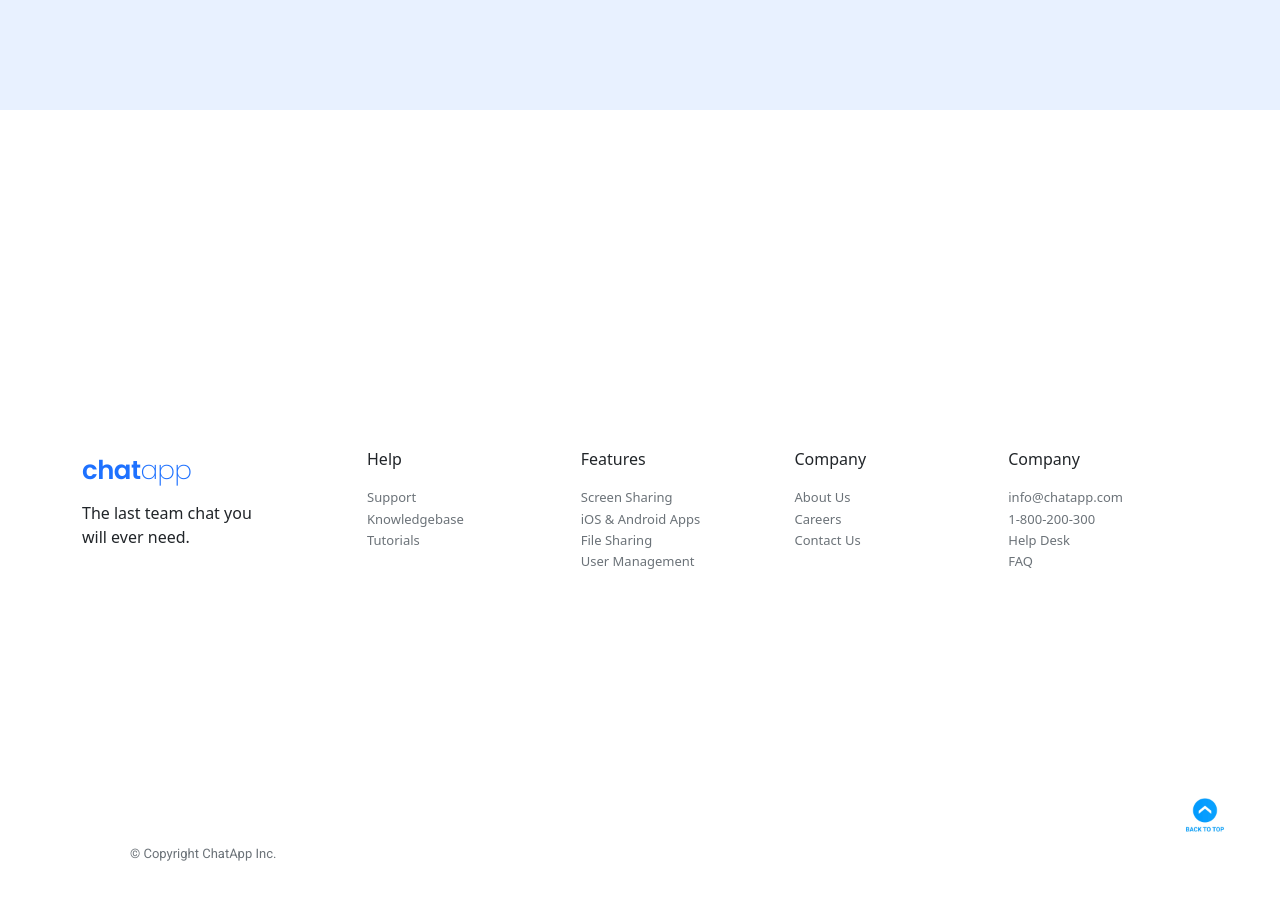
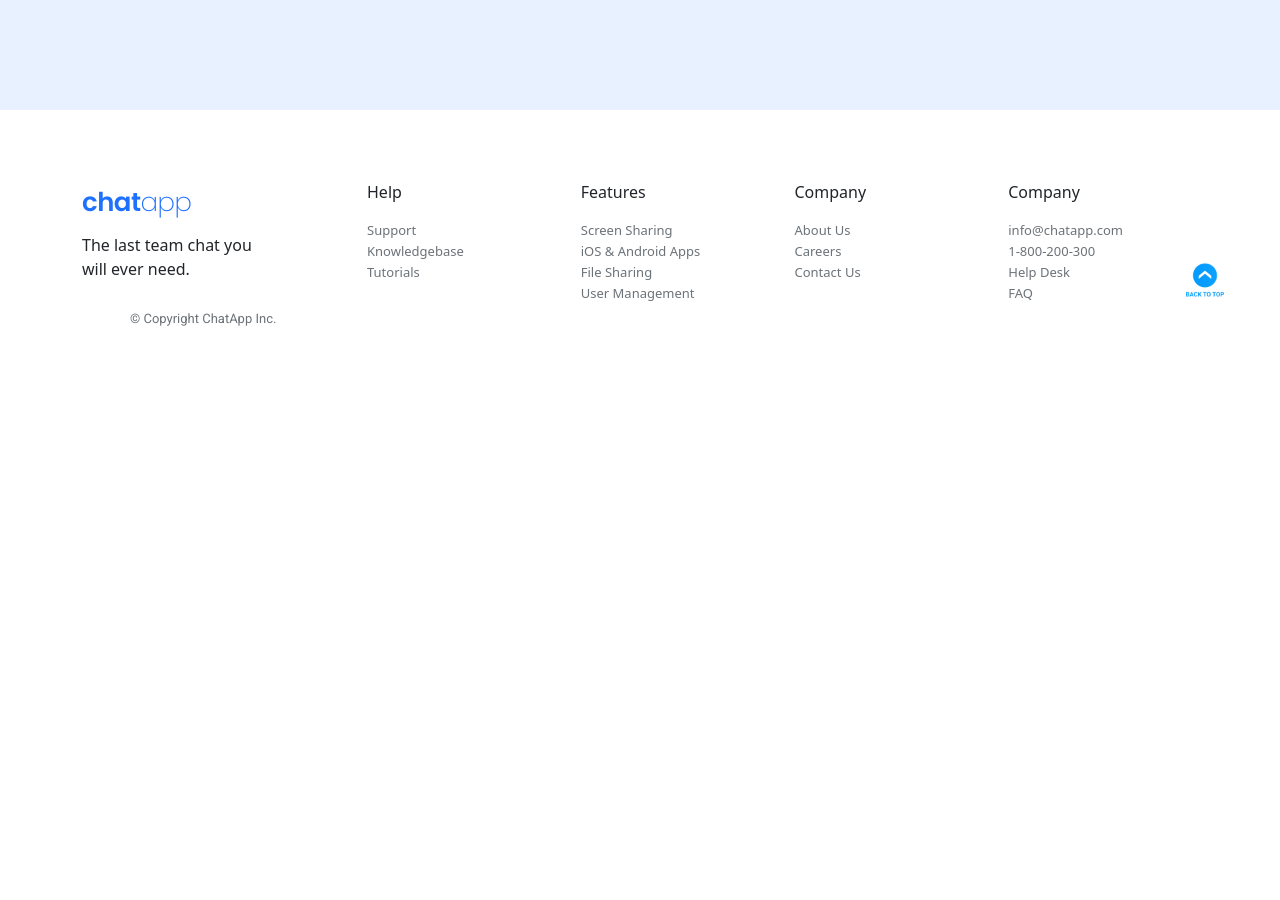
Before and after one commit to gourav-522/chat-app-page, a plain HTML site: page index.html in a window 1280 px wide. Shown: the part 2812-3712 px from the top of the page. After the commit the page ends 3187 px from the top, so only its background shows below. Drawn offline with nearby package versions, Linux system fonts and the light colour scheme.

Commit message:
changes in fotter

```diff
--- a/assest/style.css
+++ b/assest/style.css
@@ -273,7 +273,10 @@ h3 {
 .mr5{
     margin-right: 5px;
 }
-
+.top{
+    padding-top: 70px;
+    padding-bottom: 70px;
+}
 /*---------------------------------------------------------------------------Responsive--------------------------------------------------------------------------------*/
 
 
--- a/index.html
+++ b/index.html
@@ -124,7 +124,7 @@
     </section>
 
     <section
-        class="min-vh-100 overflow-hidden d-flex flex-column position-relative align-items-center justify-content-center">
+        class="top overflow-hidden d-flex flex-column position-relative align-items-center justify-content-center">
 
         <div class="container">
             <footer class="footer">
```
